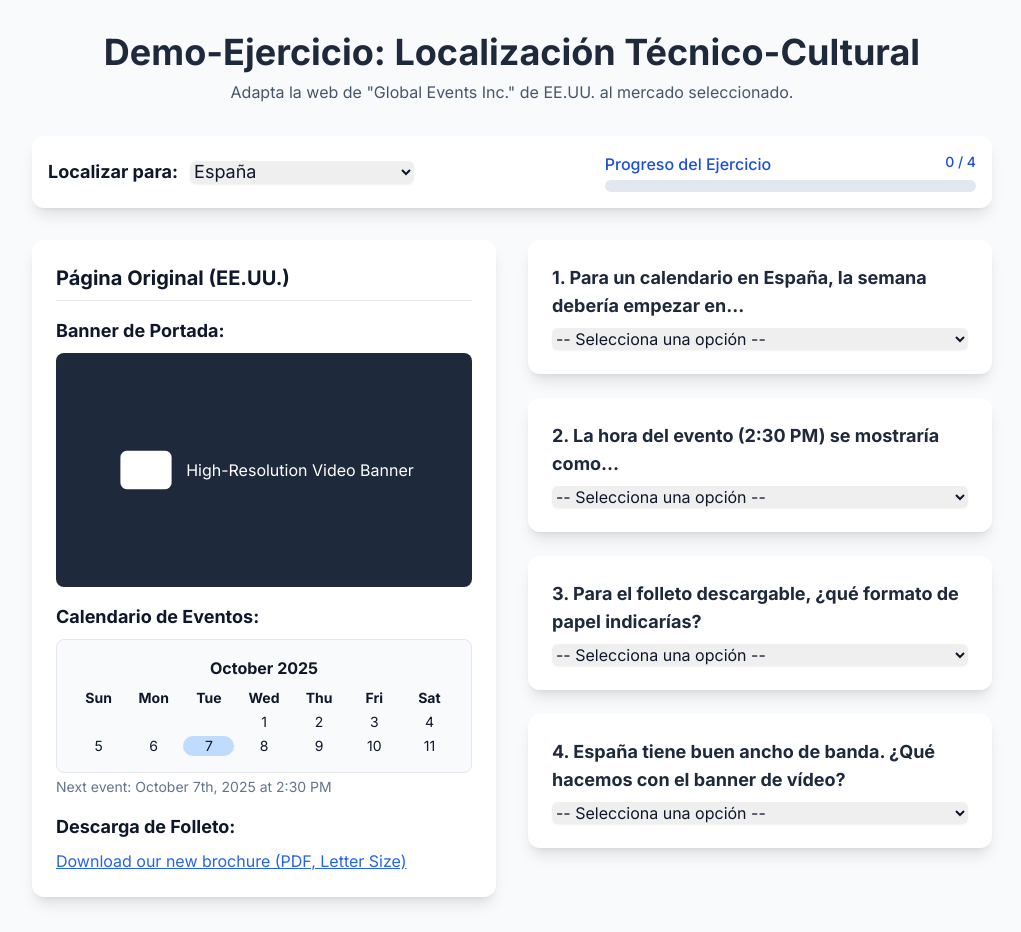
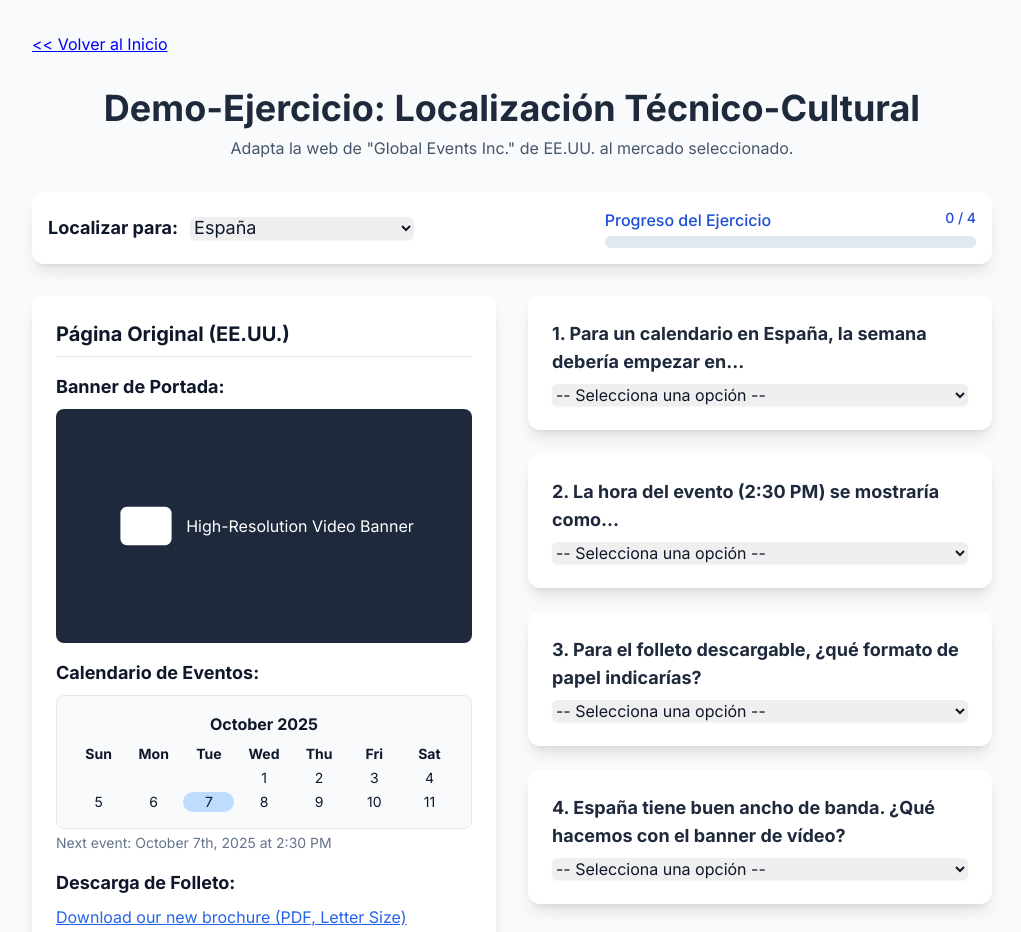
Before and after one commit to jtorresdelrey/l10ncultural, a plain HTML site: page ej1/index.html in a window 1280 px wide. Shown: the top 932 px of the page, without its empty margins (128-1149 px from the left). Drawn offline with nearby package versions, Linux system fonts and the light colour scheme.

Commit message:
Update index.html

```diff
--- a/ej1/index.html
+++ b/ej1/index.html
@@ -28,6 +28,7 @@
     <div class="container mx-auto max-w-5xl p-4 md:p-8">
 
         <header class="text-center mb-8">
+            <nav style="text-align: left; padding-bottom: 2rem"><a href="../index.html" style="text-decoration: underline; color: blue;"><span aria-hiden="true">&lt;&lt; </span>Volver al Inicio</a></nav>
             <h1 class="text-3xl md:text-4xl font-bold text-slate-800">Demo-Ejercicio: Localización Técnico-Cultural</h1>
             <p class="mt-2 text-slate-600">Adapta la web de "Global Events Inc." de EE.UU. al mercado seleccionado.</p>
         </header>
```
